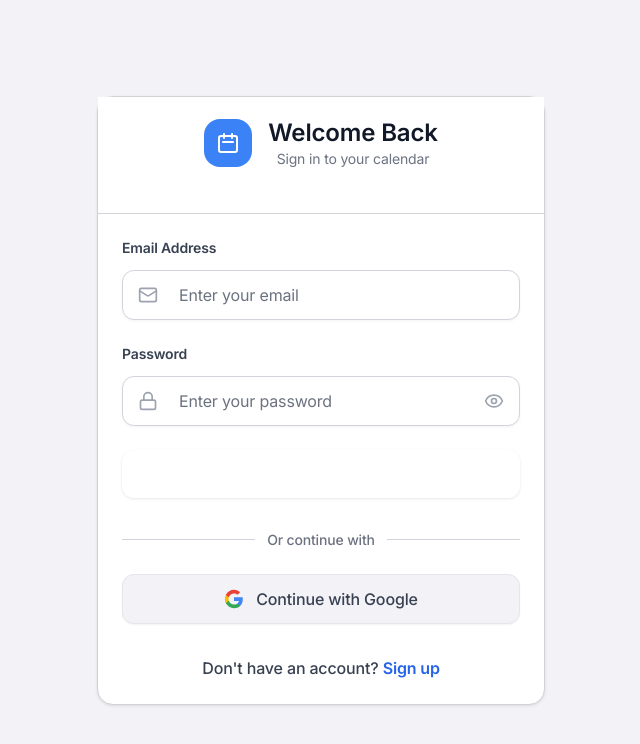
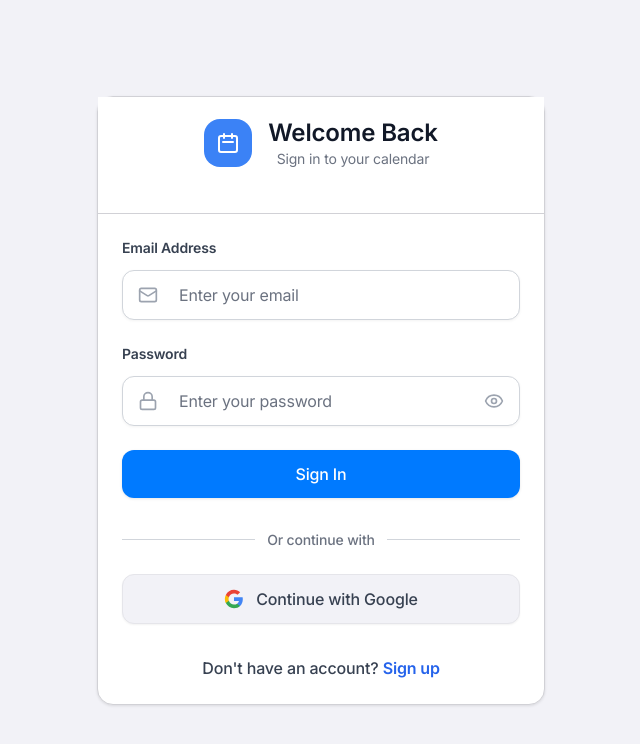
Before and after one commit to sridhar852002/DemanualAI, a Next.js app: page /auth in a window 1280 px wide. Shown: the top 744 px of the page, without its empty margins (319-959 px from the left). Built offline with nearby package versions, Linux system fonts and the light colour scheme; no server answers.

Commit message:
Update globals.css

```diff
--- a/src/app/globals.css
+++ b/src/app/globals.css
@@ -355,7 +355,7 @@ body {
 /* Apple-style buttons */
 .btn-primary {
   @apply text-white font-medium px-6 py-3 rounded-xl shadow-sm hover:shadow-md transition-all duration-200 focus:outline-none focus:ring-2 focus:ring-blue-500 focus:ring-offset-2 dark:focus:ring-offset-gray-900;
-  background: var(--apple-blue);
+  background: #007AFF;
   border-radius: 12px;
   font-weight: 500;
   letter-spacing: -0.01em;
```
